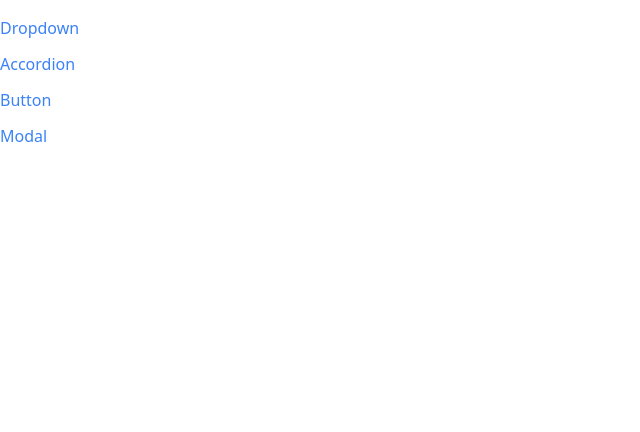
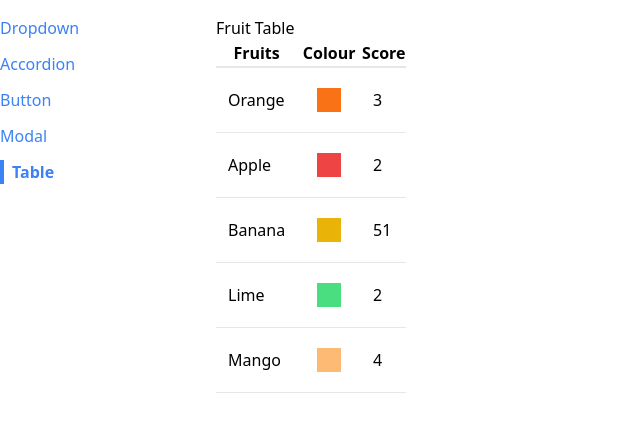
Before and after one commit to FlutterSoft/Udemy---Master-React-Course, a React (Create React App) app in the folder comps/: page /table in a window 1280 px wide. Shown: the top 432 px of the page, without its empty margins (0-640 px from the left). Built offline with nearby package versions, Linux system fonts and the light colour scheme.

Commit message:
Set the table

```diff
--- a/comps/src/App.js
+++ b/comps/src/App.js
@@ -4,6 +4,7 @@
 import DropdownPage from './pages/DropdownPage'
 import ButtonPage from './pages/ButtonPage'
 import ModalPage from './pages/ModalPage'
+import TablePage from './pages/TablePage'
 
 export default function App(){
 
@@ -28,6 +29,9 @@
                 <Route path="/modal">
                     <ModalPage />
                 </Route>
+                <Route path="/table">
+                    <TablePage />
+                </Route>
             </div>
 
         </div>
--- a/comps/src/components/Sidebar.js
+++ b/comps/src/components/Sidebar.js
@@ -6,6 +6,7 @@
         { label: 'Accordion', path: '/accordion' },
         { label: 'Button', path: '/button' },
         { label: 'Modal', path: '/modal' },
+        { label: 'Table', path: '/table'}
 
     ]
 
--- /dev/null
+++ b/comps/src/components/Table.js
@@ -0,0 +1,31 @@
+export default function Table({ data }) {
+    const renderedData = data.map( fruit => {
+        return (
+            <tr className="border-b" key={fruit.name}>
+                <td className="p-3">{fruit.name}</td>
+                <td className="p-3">
+                    <div className={`p-3 m-2 ${fruit.color}`}>
+
+                    </div>
+                </td>
+                <td className="p-3">{fruit.score}</td>
+            </tr>
+        )
+    })
+
+    return (
+        <table className="table-auto border-spacing-2">
+            <thead>Fruit Table</thead>
+            <tr className="border-b-2">
+                <th>Fruits</th>
+                <th>Colour</th>
+                <th>Score</th>
+            </tr>
+            <tbody>
+                {renderedData}
+            </tbody>
+
+        </table>
+    )
+
+}
--- /dev/null
+++ b/comps/src/pages/TablePage.js
@@ -0,0 +1,18 @@
+import Table from '../components/Table'
+
+export default function TablePage(){
+    const data = [
+        { name: 'Orange', color: 'bg-orange-500', score: 3},
+        { name: 'Apple', color: 'bg-red-500', score: 2},
+        { name: 'Banana', color: 'bg-yellow-500', score: 51},
+        { name: 'Lime', color: 'bg-green-400', score: 2},
+        { name: 'Mango', color: 'bg-orange-300', score: 4},
+    ]
+
+    return (
+        <div>
+            <Table data={data}/>
+        </div>
+    )
+
+}
```
